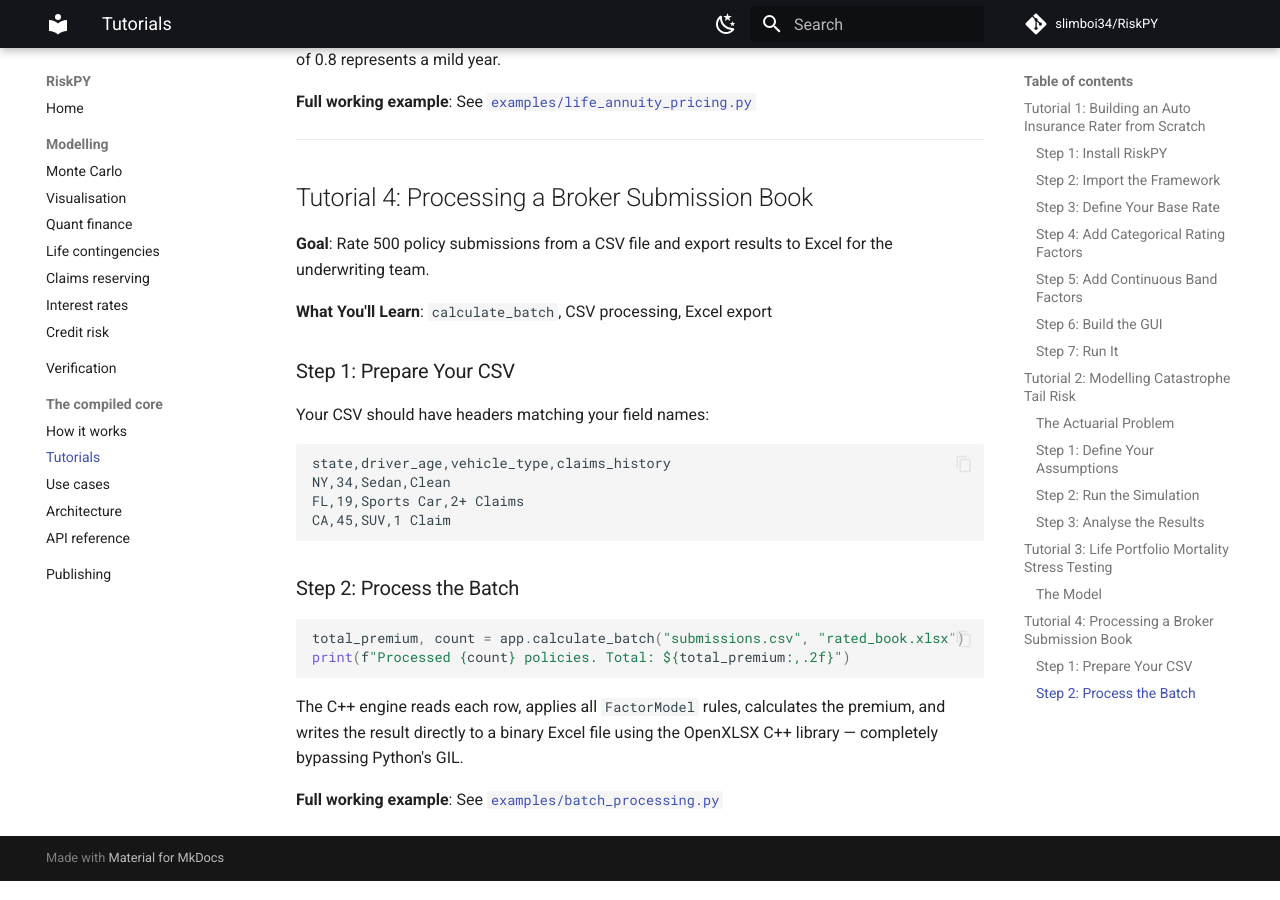
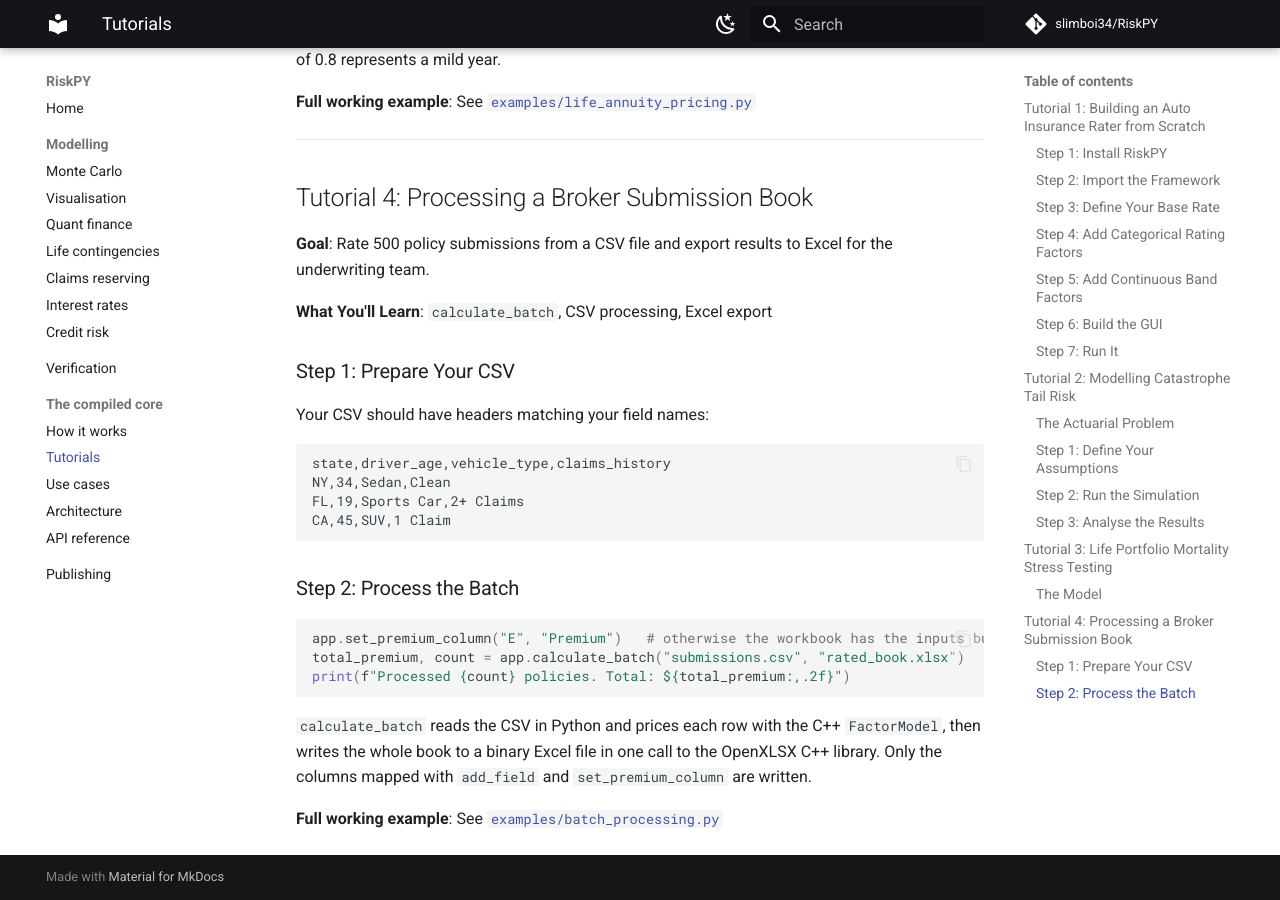
Before and after one commit to slimboi34/RiskPY, an MkDocs documentation site: the page built from docs/TUTORIALS.md, in a window 1280 px wide and 900 px high, scrolled down 4210 px. Built offline with MkDocs 1.6.1 and Material for MkDocs 9.7.7, drawn with Linux system fonts in a browser that asks for light colours; comment, search, counter and statistics services are not loaded.

Commit message:
auto: update docs/TUTORIALS.md
Committed automatically by cgrid for chat "RiskPY".

````diff
--- a/docs/TUTORIALS.md
+++ b/docs/TUTORIALS.md
@@ -198,10 +198,11 @@ CA,45,SUV,1 Claim
 ### Step 2: Process the Batch
 
 ```python
+app.set_premium_column("E", "Premium")   # otherwise the workbook has the inputs but no premium
 total_premium, count = app.calculate_batch("submissions.csv", "rated_book.xlsx")
 print(f"Processed {count} policies. Total: ${total_premium:,.2f}")
 ```
 
-The C++ engine reads each row, applies all `FactorModel` rules, calculates the premium, and writes the result directly to a binary Excel file using the OpenXLSX C++ library — completely bypassing Python's GIL.
+`calculate_batch` reads the CSV in Python and prices each row with the C++ `FactorModel`, then writes the whole book to a binary Excel file in one call to the OpenXLSX C++ library. Only the columns mapped with `add_field` and `set_premium_column` are written.
 
 **Full working example**: See [`examples/batch_processing.py`](https://github.com/slimboi34/RiskPY/blob/main/examples/batch_processing.py)
````
